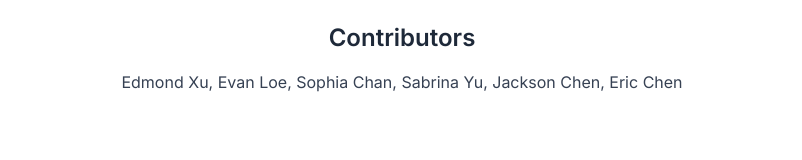
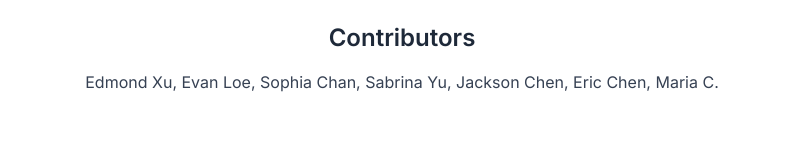
Before and after one commit to schan27/szeyap, a Next.js app in the folder szeyap-web-client/: page /about in a window 1280 px wide. Shown: the part 938-1098 px from the top of the page, without its empty margins (238-1040 px from the left). Built offline with nearby package versions, Linux system fonts and the light colour scheme.

Commit message:
added my name to Contributors

```diff
--- a/szeyap-web-client/src/app/about/page.js
+++ b/szeyap-web-client/src/app/about/page.js
@@ -75,7 +75,7 @@ export default function AboutPage() {
             <section className="text-center mb-12">
               <h2 className="text-2xl font-semibold text-gray-800 mb-4">Contributors</h2>
               <p className="text-gray-700">
-                Edmond Xu, Evan Loe, Sophia Chan, Sabrina Yu, Jackson Chen, Eric Chen
+                Edmond Xu, Evan Loe, Sophia Chan, Sabrina Yu, Jackson Chen, Eric Chen, Maria C.
               </p>
             </section>
           </div>
```
